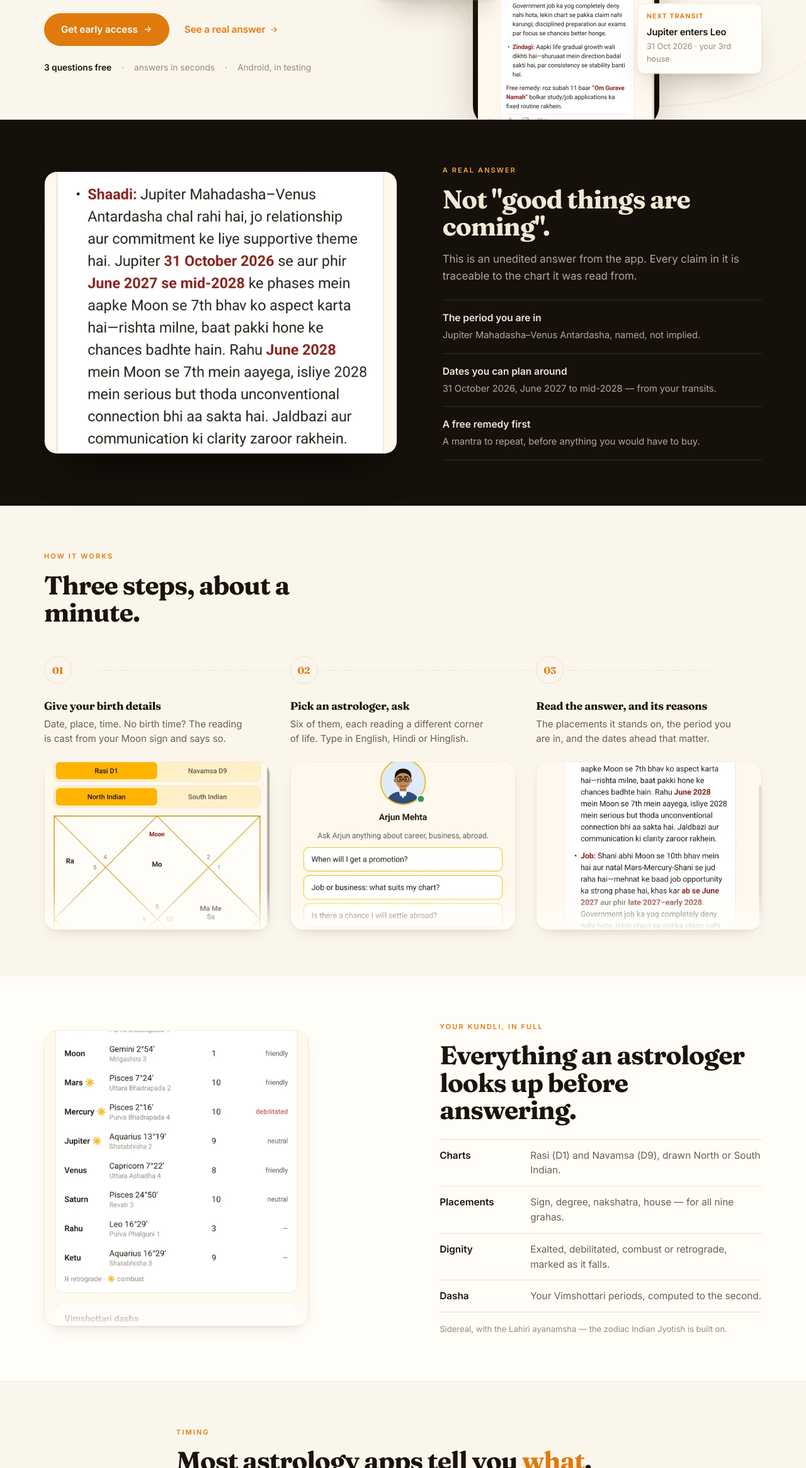
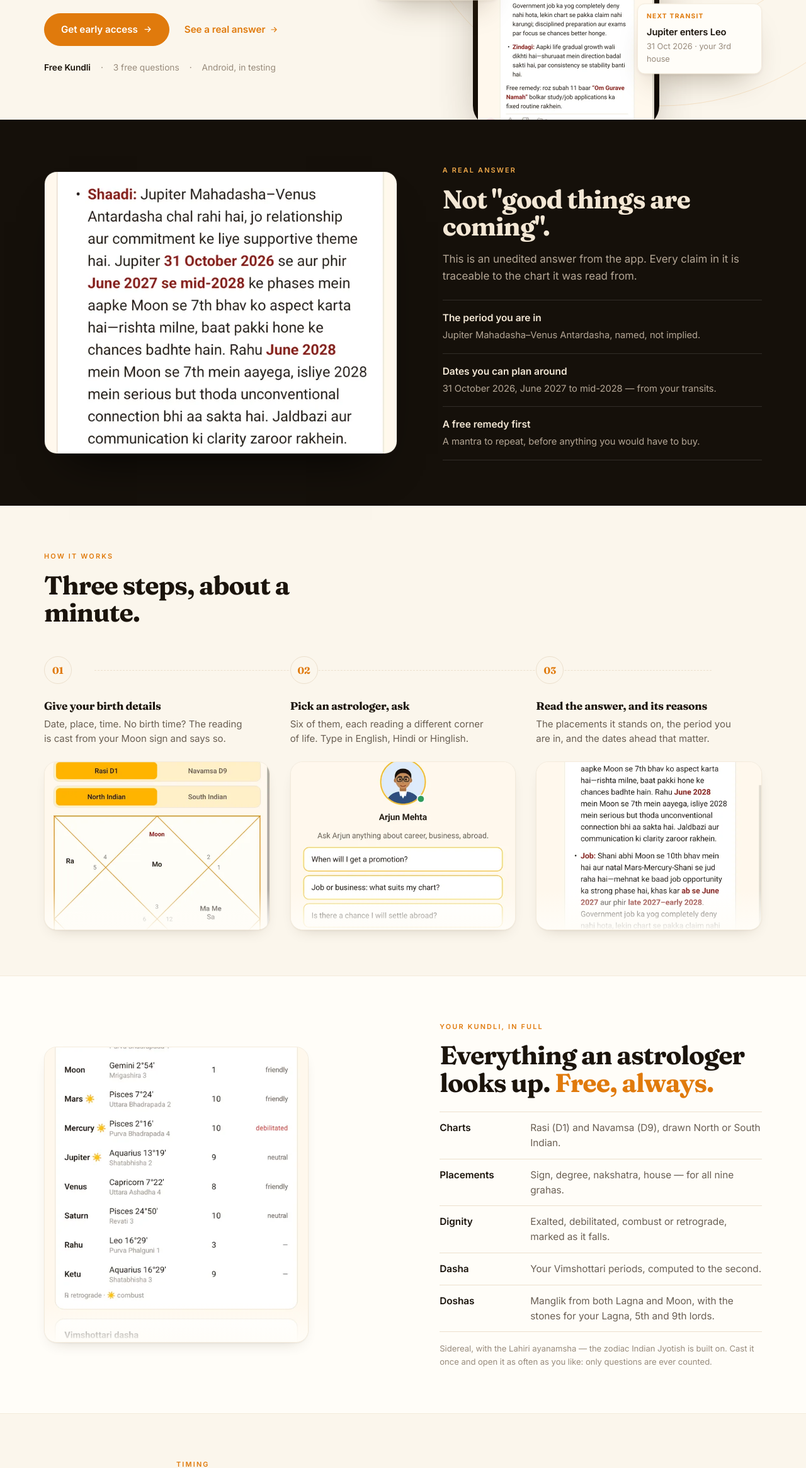
Before and after one commit to mkansodiya/astro-oracle-website, a plain HTML site: page index.html in a window 1280 px wide. Shown: the part 469-2800 px from the top of the page at 63% size. Drawn offline with Linux system fonts and the light colour scheme.

Commit message:
Say plainly that the Kundli is free
It is the strongest thing the app gives away and the site never said so: the
charts, placements, dignities, dasha timeline, doshas and transit dates cost
nothing and can be opened as often as you like. Only questions are counted.

- the hero leads with it
- the chart section makes it the headline, and adds the doshas row it was
  missing
- the FAQ answer and the closing invitation say it too

Co-Authored-By: Claude Opus 5 <noreply@anthropic.com>

```diff
--- a/index.html
+++ b/index.html
@@ -56,9 +56,9 @@
         <a class="textlink" href="#answer">See a real answer <svg><use href="#arrow"/></svg></a>
       </div>
       <div class="hero-meta">
-        <span><b>3 questions free</b></span>
+        <span><b>Free Kundli</b></span>
         <span>·</span>
-        <span>answers in seconds</span>
+        <span>3 free questions</span>
         <span>·</span>
         <span>Android, in testing</span>
       </div>
@@ -142,14 +142,15 @@
       </div>
       <div>
         <span class="eyebrow">Your Kundli, in full</span>
-        <h2>Everything an astrologer looks up before answering.</h2>
+        <h2>Everything an astrologer looks up. <em style="font-style:normal;color:var(--accent)">Free, always.</em></h2>
         <ul class="spec">
           <li><b>Charts</b><span>Rasi (D1) and Navamsa (D9), drawn North or South Indian.</span></li>
           <li><b>Placements</b><span>Sign, degree, nakshatra, house — for all nine grahas.</span></li>
           <li><b>Dignity</b><span>Exalted, debilitated, combust or retrograde, marked as it falls.</span></li>
           <li><b>Dasha</b><span>Your Vimshottari periods, computed to the second.</span></li>
+          <li><b>Doshas</b><span>Manglik from both Lagna and Moon, with the stones for your Lagna, 5th and 9th lords.</span></li>
         </ul>
-        <p class="tiny" style="margin-top:var(--s-4)">Sidereal, with the Lahiri ayanamsha — the zodiac Indian Jyotish is built on.</p>
+        <p class="tiny" style="margin-top:var(--s-4)">Sidereal, with the Lahiri ayanamsha — the zodiac Indian Jyotish is built on. Cast it once and open it as often as you like: only questions are ever counted.</p>
       </div>
     </div>
   </div>
@@ -252,7 +253,7 @@
       </details>
       <details>
         <summary>Is it free?</summary>
-        <p>Every account starts with three free questions. After that a question pack keeps you going — no subscription, and an answer that fails is never counted.</p>
+        <p>Your Kundli is, always — the charts, the placements, the dasha timeline, the doshas and your transit dates, open as often as you like. Every account also starts with three free questions. After that a question pack keeps you going — no subscription, and an answer that fails is never counted.</p>
       </details>
       <details>
         <summary>I don't know my exact birth time.</summary>
@@ -281,7 +282,7 @@
       </div>
       <img class="emblem" src="assets/img/emblem.webp" width="56" height="56" loading="lazy" alt="" />
       <h2>Be among the first to ask.</h2>
-      <p>The Android app is in testing. Write to us and we'll send the link the day it opens, with your three free questions.</p>
+      <p>The Android app is in testing. Write to us and we'll send the link the day it opens — your Kundli free, and three questions to start with.</p>
       <a class="pill pill--light" href="mailto:hello@astrooracle.app?subject=AstroOracle%20early%20access">Get early access <svg><use href="#arrow"/></svg></a>
     </div>
   </div>
```
